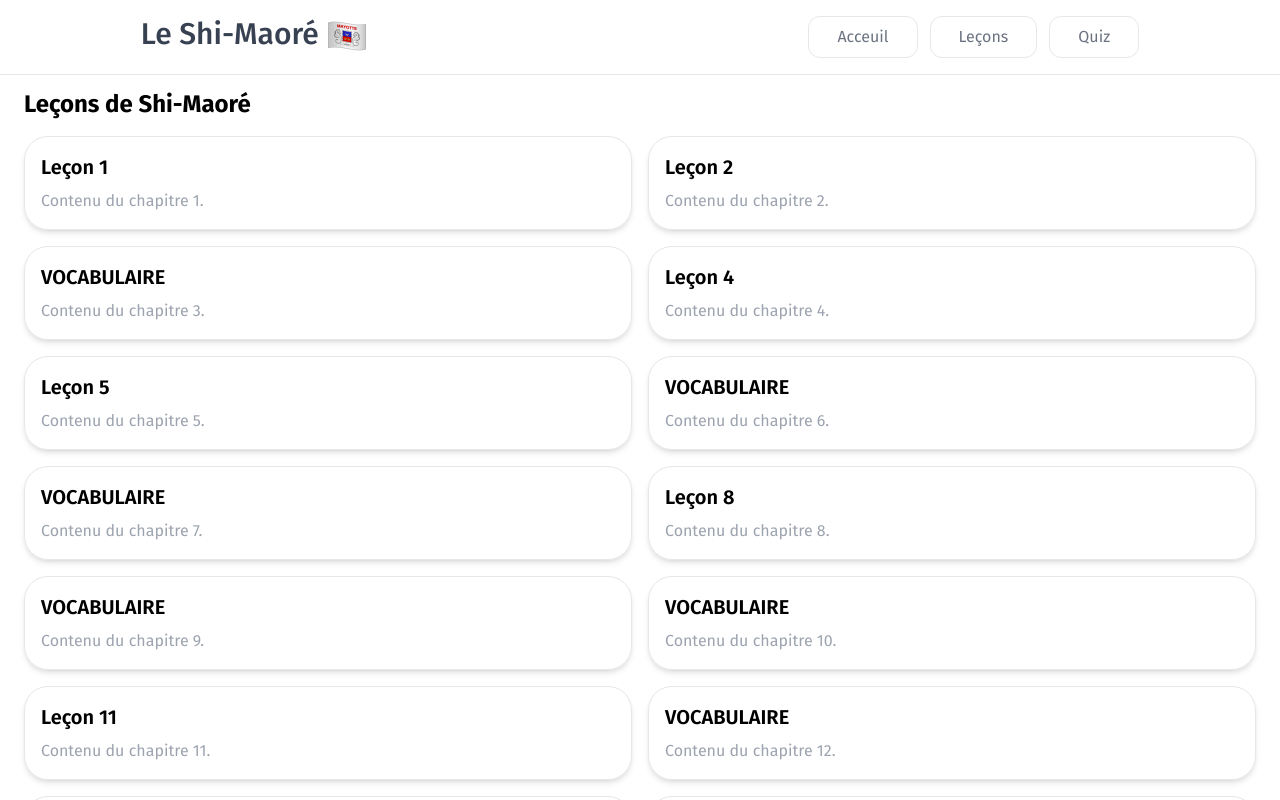
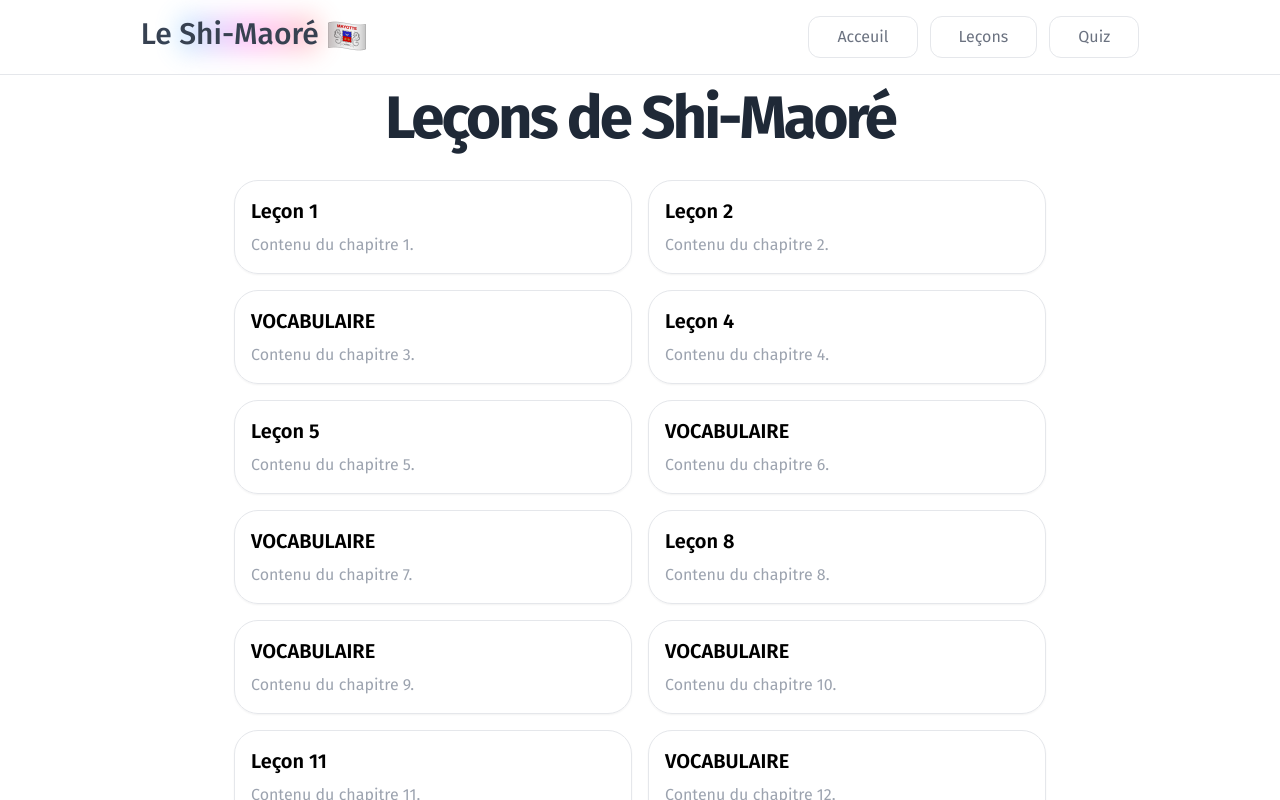
Before and after one commit to Ib-dI/Translation-app, a React (Vite) app: page /lessons in a window 1280 px wide. Shown: the top 800 px of the page. Built offline with nearby package versions, Linux system fonts and the light colour scheme.

Commit message:
Amelioration Ui Quiz

```diff
--- a/src/components/Header.tsx
+++ b/src/components/Header.tsx
@@ -2,8 +2,9 @@ export default function Header() {
   return (
     <header className="bg-white flex p-4 fixed w-full border-b z-20">
       <div className="flex mx-auto flex-col md:flex-row md:justify-between md:w-4/5">
+        <a href="/">
           <h1 className="text-3xl font-medium text-gray-700">
-          Le Shi-Maoré
+            Le <span className="relative inline-flex"><span className="absolute inset-0 h-full w-full bg-gradient-to-r from-[#44BCFF] via-[#FF44EC] to-[#FF675E] tracking-tighter opacity-30 blur-md filter"></span><span className="relative"> Shi-Maoré </span></span>
             <span>
               <img
                 src="/images/flag-mayotte.png"
@@ -12,6 +13,7 @@ export default function Header() {
               />
             </span>
           </h1>
+        </a>
 
         <nav className="mt-2 flex gap-3 rounded-3xl *:rounded-xl *:border *:border-gray-200 *:px-7 *:py-2 *:transition-colors *:duration-300 hover:*:bg-gray-100 focus-visible:*:bg-blue-400 md:mt-0">
           <a href="/" className="text-gray-500">
--- a/src/components/LessonCard.tsx
+++ b/src/components/LessonCard.tsx
@@ -11,7 +11,7 @@ export default function LessonCard({ title, description, onClick }: LessonCardPr
     <motion.div
     whileHover={{ scale: 1.02, y: -5 }}
     whileTap={{ scale: 0.98 }}
-    className="p-4 border rounded-3xl shadow-md hover:shadow-lg transition-shadow cursor-pointer"
+    className="p-4 border rounded-3xl shadow-sm hover:shadow-md transition-shadow cursor-pointer"
     onClick={onClick}
     >
       <h3 className="text-xl font-semibold">{title}</h3>
--- a/src/components/Quiz.tsx
+++ b/src/components/Quiz.tsx
@@ -25,7 +25,7 @@ export default function Quiz() {
       setFeedBack('Bonne réponse 🎉!')
       setScore(score + 1)
     } else {
-      setFeedBack(`Faux! La bonne réponse était : ${quizData[currentQuestion].translation}`)
+      setFeedBack(`Faux ! La bonne réponse était : ${quizData[currentQuestion].translation}`)
     }
     setUserAnswer('')
     setCurrentQuestion((prev) => (prev + 1) % quizData.length)
@@ -45,13 +45,13 @@ export default function Quiz() {
   }, [handleAnswerSubmit]);
 
   return (
-    <div className="quiz-container p-6 flex flex-col">
-      <h1 className="text-xl font-bold mb-4">
-        Mode Apprentissage (Quiz Interactif)
+    <div className="quiz-container mt-24 md:mt-14 md:w-[660px] p-6 flex flex-col">
+      <h1 className="text-600 text-balance mx-auto mb-8 max-w-[600px] text-center text-4xl font-bold !leading-[1.0] tracking-tighter text-gray-800 lg:max-w-[900px] lg:text-6xl">
+        ✨ Devine le mot 🧐 !
       </h1>
-      <p>Traduisez le mot suivant :</p>
+      <p className="text-lg ">Traduisez le mot suivant :</p>
       <div className="question mb-4  ">
-        <span className="font-bold">
+        <span className="font-bold text-600 text-gray-800 text-xl">
           {quizData[currentQuestion].word}
         </span>
       </div>
@@ -68,7 +68,7 @@ export default function Quiz() {
       >
         Soumettre
       </button>
-      <p className="feedback mt-4">
+      <p className={`feedback mt-4 ${feedBack !== '' ? feedBack.startsWith("F") ? "rounded-lg border text-red-500 border-red-300 bg-red-100 p-3 shadow-lg" : "rounded-lg border text-green-500 border-green-300 bg-green-100 p-3 shadow-lg" : ''}`}>
         {feedBack}
       </p>
       <p className="score font-semibold mt-2">
--- a/src/components/Translator.tsx
+++ b/src/components/Translator.tsx
@@ -90,7 +90,7 @@ export default function Translator() {
             className="form-radio text-blue-600"
           />
           <span className="text-lg text-gray-700">
-            Français <ArrowRightIcon className="inline size-4 md:size-6" />{" "}
+            Français <ArrowRightIcon className="inline size-4" />{" "}
             Shi-Maoré
           </span>
         </label>
@@ -104,7 +104,7 @@ export default function Translator() {
             className="form-radio text-blue-600"
           />
           <span className="text-lg text-gray-700">
-            Shi-Maoré <ArrowRightIcon className="inline size-4 md:size-6" />{" "}
+            Shi-Maoré <ArrowRightIcon className="inline size-4 " />{" "}
             Français
           </span>
         </label>
@@ -177,7 +177,7 @@ export default function Translator() {
           animate={{ opacity: 1, y: 0 }}
           transition={{ duration: 0.4 }}
         >
-          <p className="text-lg font-semibold text-red-600">{error}</p>
+          <p className="text-lg font-semibold text-red-500">{error}</p>
         </motion.div>
       )}
     </div>
--- a/src/pages/Lessons.tsx
+++ b/src/pages/Lessons.tsx
@@ -17,10 +17,10 @@ export default function Lessons() {
   };
 
   return (
-    <div>
+    <div className="md:flex">
       <Header />
-      <main className="p-6  ">
-        <h2 className="text-2xl font-bold mb-4 mt-28 md:mt-16">Leçons de Shi-Maoré</h2>
+      <main className="p-6 md:w-[860px] mx-auto ">
+        <h2 className="text-600 text-balance mx-auto mb-8 max-w-[600px] text-center text-4xl font-bold !leading-[1.0] tracking-tighter text-gray-800 lg:max-w-[900px] lg:text-6xl mt-28 md:mt-16">Leçons de Shi-Maoré</h2>
         <div className="grid grid-cols-1 md:grid-cols-2 gap-4">
           {lessons.map((lesson, index) => (
             <motion.div
```
Lines whose indentation alone changed are shown as unchanged.
